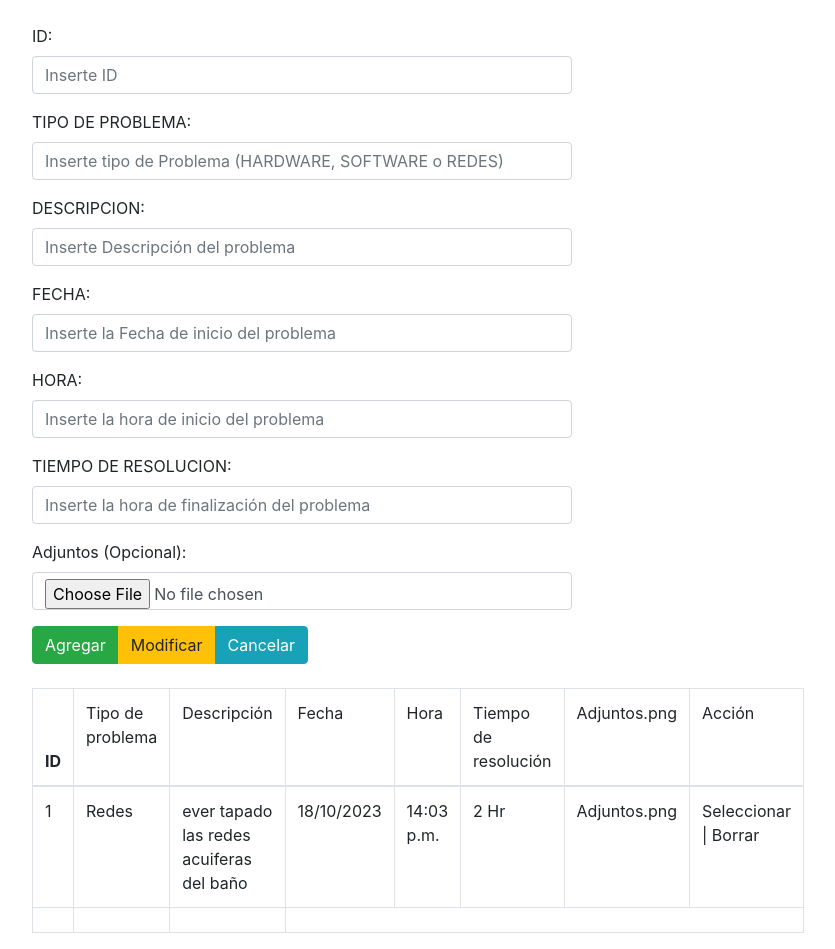
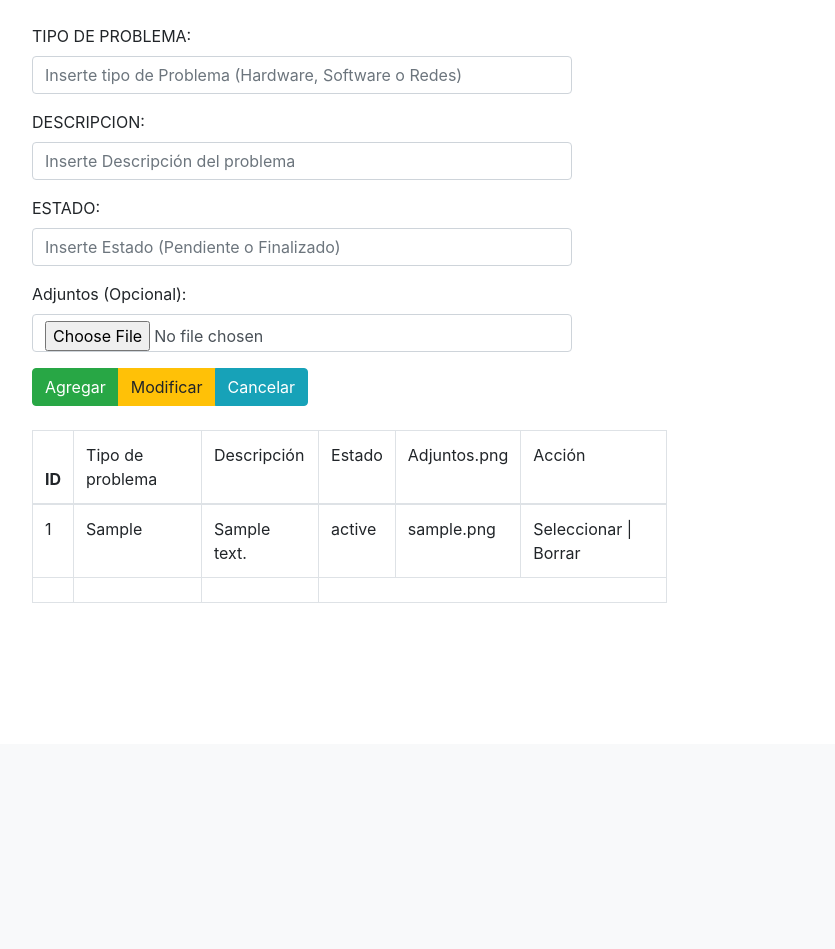
Before and after one commit to Asaltorrapaz/mesadeayuda, a PHP site: page /administrador/seccion/reporte.php in a window 1280 px wide. Shown: the part 56-1005 px from the top of the page, without its empty margins (53-888 px from the left). After the commit the page ends 659 px from the top, so only its background shows below. Run offline with PHP 8.4, Linux system fonts and the light colour scheme; tables that the repository leaves empty or names only in its code hold one stand-in row (values such as "Sample post").

```diff
--- a/administrador/config/db.php
+++ b/administrador/config/db.php
@@ -0,0 +1,13 @@
+<?php
+$host="localhost";
+$bd="sitio";
+$usuario="root";
+$contrasenia="";
+
+try{
+        $conexion=new PDO("mysql:host=$host;dbname=$bd",$usuario,$contrasenia);
+
+} catch ( Exception $ex) {
+    echo $ex->getMessage();
+}
+?>
--- a/administrador/seccion/reporte.php
+++ b/administrador/seccion/reporte.php
@@ -1,22 +1,49 @@
 <?php include("../template/cabecera.php"); ?>
 <?php
-$txtID=(isset($_POST['txtID']))?$_POST['txtID']:"";
 
+$txtTipo=(isset($_POST['txtTipo']))?$_POST['txtTipo']:"";
+$txtDescripcion=(isset($_POST['txtDescripcion']))?$_POST['txtDescripcion']:"";
+$txtEstado=(isset($_POST['txtEstado']))?$_POST['txtEstado']:"";
+$txtImagen=(isset($_FILES['txtImagen']['name']))?$_FILES['txtImagen']['name']:"";
+$accion=(isset($_POST['accion']))?$_POST['accion']:"";
+
+include("../config/db.php");
+
+switch($accion){
+
+
+        case"Agregar":
+
+            $sentenciaSQL = $conexion->prepare("INSERT INTO tickets (tipo_p, descrip, estado, imagen) VALUES (:tipo, :descripcion, :estado, :imagen)");
+            $sentenciaSQL->bindParam(':tipo', $txtTipo);
+            $sentenciaSQL->bindParam(':descripcion', $txtDescripcion);
+            $sentenciaSQL->bindParam(':estado', $txtEstado);
+            $sentenciaSQL->bindParam(':imagen', $txtImagen);
+            $sentenciaSQL->execute();
+
+            echo "Presionando botón agregar";
+            break;
+            case"Modificar":
+                echo "Presionando botón agregar";
+                break;
+                case"Cancelar":
+                    echo "Presionando botón agregar";
+                    break;
+}
+
+$sentenciaSQL=$conexion->prepare("SELECT * FROM tickets");
+$sentenciaSQL->execute();
+$listaReportes=$sentenciaSQL->fetchAll(PDO::FETCH_ASSOC);
 ?>
 
 <div class="col-md-6">
 
     <form method="POST" enctype="multipart/form-data">
 
-    <div class = "form-group">
-    <label for="txtID">ID:</label>
-    <input type="text" class="form-control" name="txtID" id="txtID" placeholder="Inserte ID">
-    </div>
-
 
     <div class = "form-group">
     <label for="txtTipo">TIPO DE PROBLEMA:</label>
-    <input type="text" class="form-control" name="txtTipo" id="txtTipo" placeholder="Inserte tipo de Problema (HARDWARE, SOFTWARE o REDES)">
+    <input type="text" class="form-control" name="txtTipo" id="txtTipo" placeholder="Inserte tipo de Problema (Hardware, Software o Redes)">
     </div>
 
     <div class = "form-group">
@@ -25,22 +52,12 @@ $txtID=(isset($_POST['txtID']))?$_POST['txtID']:"";
     </div>
 
     <div class = "form-group">
-    <label for="txtFecha">FECHA:</label>
-    <input type="text" class="form-control" name="txtFecha" id="txtFecha" placeholder="Inserte la Fecha de inicio del problema">
+    <label for="txtEstado">ESTADO:</label>
+    <input type="text" class="form-control" name="txtEstado" id="txtEstado" placeholder="Inserte Estado (Pendiente o Finalizado)">
     </div>
 
     <div class = "form-group">
-    <label for="txtHora">HORA:</label>
-    <input type="text" class="form-control" name="txtHora" id="txtHora" placeholder="Inserte la hora de inicio del problema">
-    </div>
-
-    <div class = "form-group">
-    <label for="txtHoraR">TIEMPO DE RESOLUCION:</label>
-    <input type="text" class="form-control" name="txtHoraR" id="txtHoraR" placeholder="Inserte la hora de finalización del problema">
-    </div>
-
-    <div class = "form-group">
-    <label for="txtEstado">Adjuntos (Opcional):</label>
+    <label for="txtImagen">Adjuntos (Opcional):</label>
     <input type="file" class="form-control" name="txtImagen" id="txtImagen" placeholder="Inserte Imagen">
     </div>
 
@@ -64,25 +81,24 @@ $txtID=(isset($_POST['txtID']))?$_POST['txtID']:"";
                 <th>ID</th>
                 <td>Tipo de problema</td>
                 <td>Descripción</td>
-                <td>Fecha</td>
-                <td>Hora</td>
-                <td>Tiempo de resolución</td>
+                <td>Estado</td>
                 <td>Adjuntos.png</td>
                 <td>Acción</td>
 
             </tr>
         </thead>
         <tbody>
+            <?php foreach($listaReportes as $reporte){ ?>
             <tr>
-                <td>1</td>
-                <td>Redes</td>
-                <td>ever tapado las redes acuiferas del baño</td>
-                <td>18/10/2023</td>
-                <td>14:03 p.m.</td>
-                <td>2 Hr</td>
-                <td>Adjuntos.png</td>
+                <td><?php echo $reporte['id']?></td>
+                <td><?php echo $reporte['tipo_p']?></td>
+                <td><?php echo $reporte['descrip']?></td>
+                <td><?php echo $reporte['estado']?></td>
+                <td><?php echo $reporte['imagen']?></td>
+
                 <td>Seleccionar | Borrar</td>
             </tr>
+            <?php } ?>
             <tr>
                 <td scope="row"></td>
                 <td></td>
```
